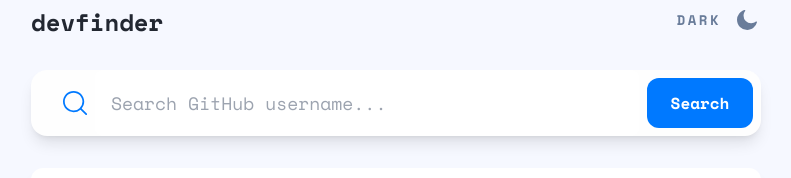
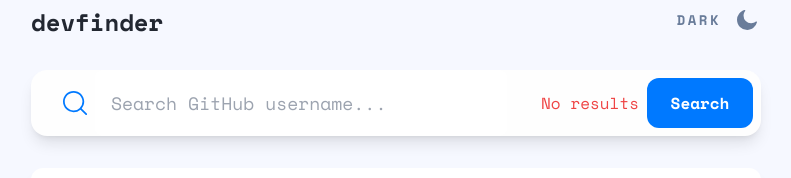
Before and after one commit to MaxAnderberg/devfinder, a React app: page / in a window 1280 px wide. Shown: the part 139-317 px from the top of the page, without its empty margins (244-1035 px from the left). Built offline with nearby package versions, Linux system fonts and the light colour scheme; the HTML template or start-up script is replaced by a standard one.

Commit message:
fixed search

```diff
--- a/src/App.tsx
+++ b/src/App.tsx
@@ -14,14 +14,17 @@ function App() {
   const baseURL: string = "https://api.github.com/users/";
 
   const [developer, setDeveloper] = useState(mockData);
+  const [searchInput, setSearchInput] = useState('');
+
   const [error, setError] = useState(null);
 
-  const useMock = true;
+  const useMock = false;
 
   const searchDeveloperHandler = useCallback(async () => {
     try {
       setError(null);
-      if (developer.length === 0) {
+      console.log(searchInput)
+      if (searchInput.length === 0) {
         setHasSearch(false);
         throw new Error("Please enter a valid username");
       }
@@ -31,19 +34,20 @@ function App() {
         return;
       }
 
-      const response = await fetch(baseURL + developer);
+      const response = await fetch(baseURL + searchInput);
       if (!response.ok) {
         throw new Error("Something went wrong!");
       }
 
       const data = await response.json();
-
       setDeveloper(data);
       setHasSearch(true);
     } catch (error: any) {
+      setHasSearch(false)
       setError(error.message);
+
     }
-  }, [developer]);
+  }, [searchInput]);
 
   useEffect(() => {
     searchDeveloperHandler();
@@ -82,7 +86,7 @@ function App() {
             )}
           </div>
         </div>
-        <SearchBar setSearchDev={setDeveloper} foundSearch={foundSearch} />
+        <SearchBar setSearchDev={setSearchInput} foundSearch={foundSearch} />
         <SearchResult developerResult={developer} />
       </div>
     </div>
```
